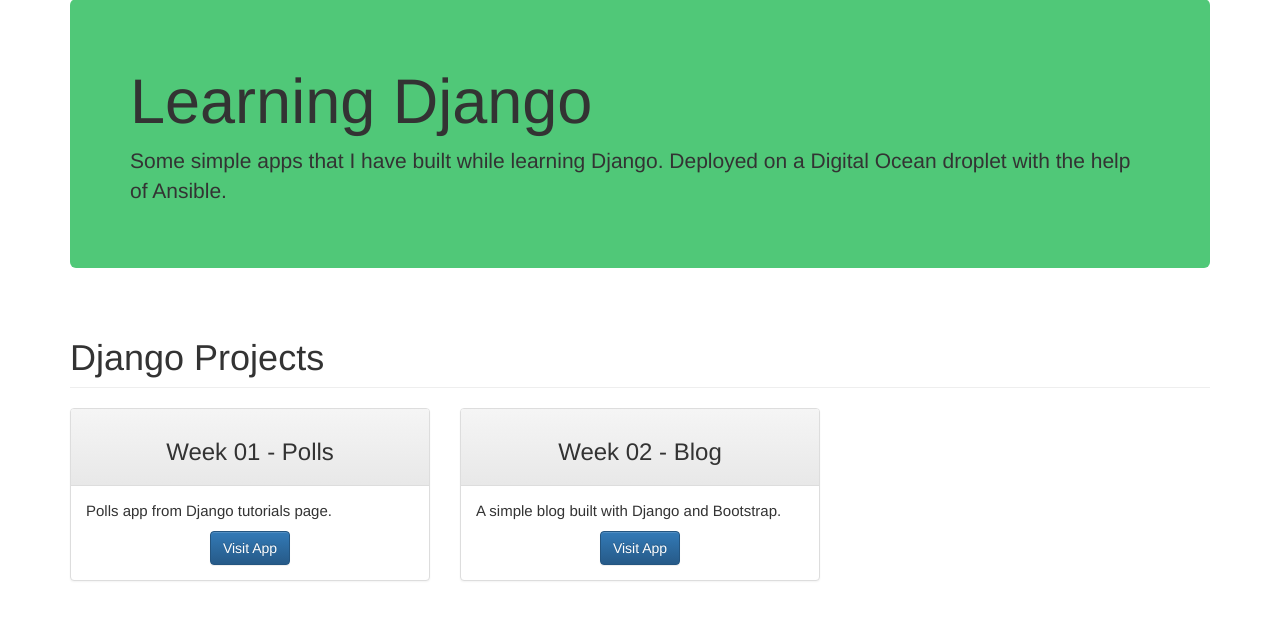
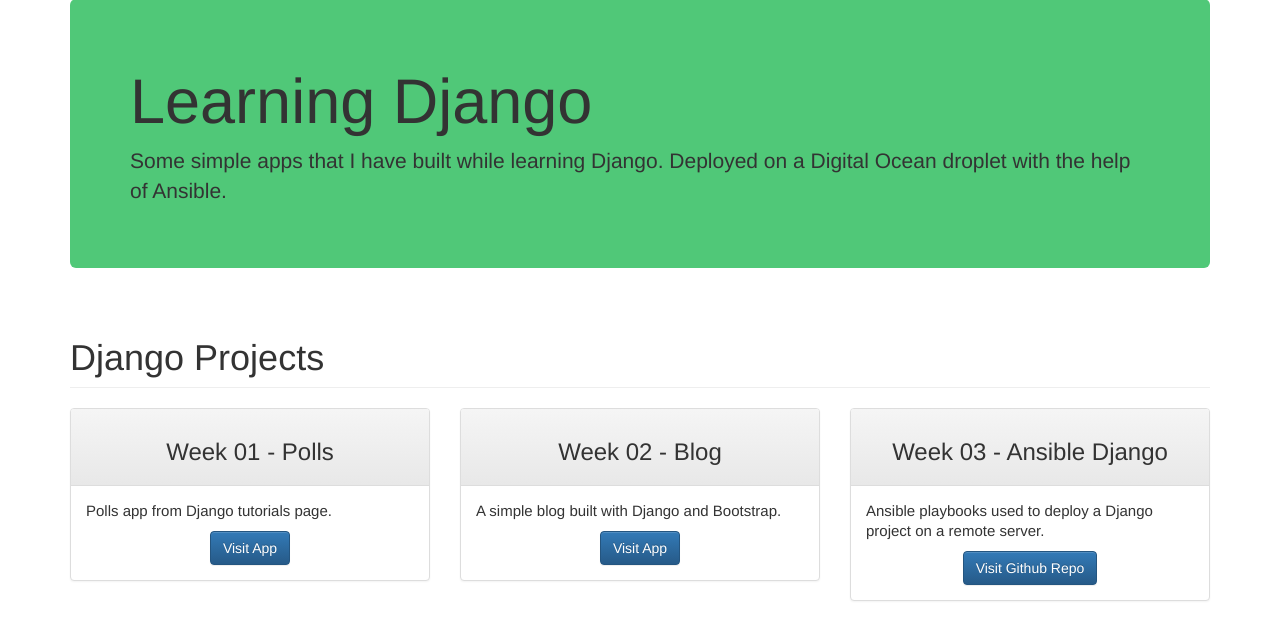
Before and after one commit to pattu777/LearningDjango, a Django app: template apps/home/templates/home/index.html in a window 1280 px wide. Shown: the part 93-733 px from the top of the page. Run offline with Django 3.2, Linux system fonts and the light colour scheme; the template is opened without the code that fills it, so the values that code supplies are empty; some libraries are stand-ins or nearby versions.

Commit message:
New project added to main template

```diff
--- a/apps/home/templates/home/index.html
+++ b/apps/home/templates/home/index.html
@@ -48,26 +48,21 @@
             </div>
         </div>
 
-    </div>
-    <!-- /.row -->
-
-    <!-- Page Features
-    <div class="row text-center">
-
-        <div class="col-md-3 col-sm-6 hero-feature">
-            <div class="thumbnail">
-                <img src="http://placehold.it/800x500" alt="">
-                <div class="caption">
-                    <h3>Polls</h3>
-                    <p></p>
-                    <p>
-                        <a href="{% url 'polls:index' %}" class="btn btn-primary">Visit App</a>
-                    </p>
+        <div class="col-md-4">
+            <div class="panel panel-default">
+                <div class="panel-heading text-center">
+                    <h3>Week 03 - Ansible Django</h3>
+                </div>
+                <div class="panel-body">
+                    <p>Ansible playbooks used to deploy a Django project on a remote server.</p>
+                    <div class="text-center">
+                        <a href="https://github.com/pattu777/Ansible-Django" class="btn btn-primary">Visit Github Repo</a>
+                    </div>
                 </div>
             </div>
         </div>
 
     </div>
-    -->
+    <!-- /.row -->
 
 {% endblock content %}
```
